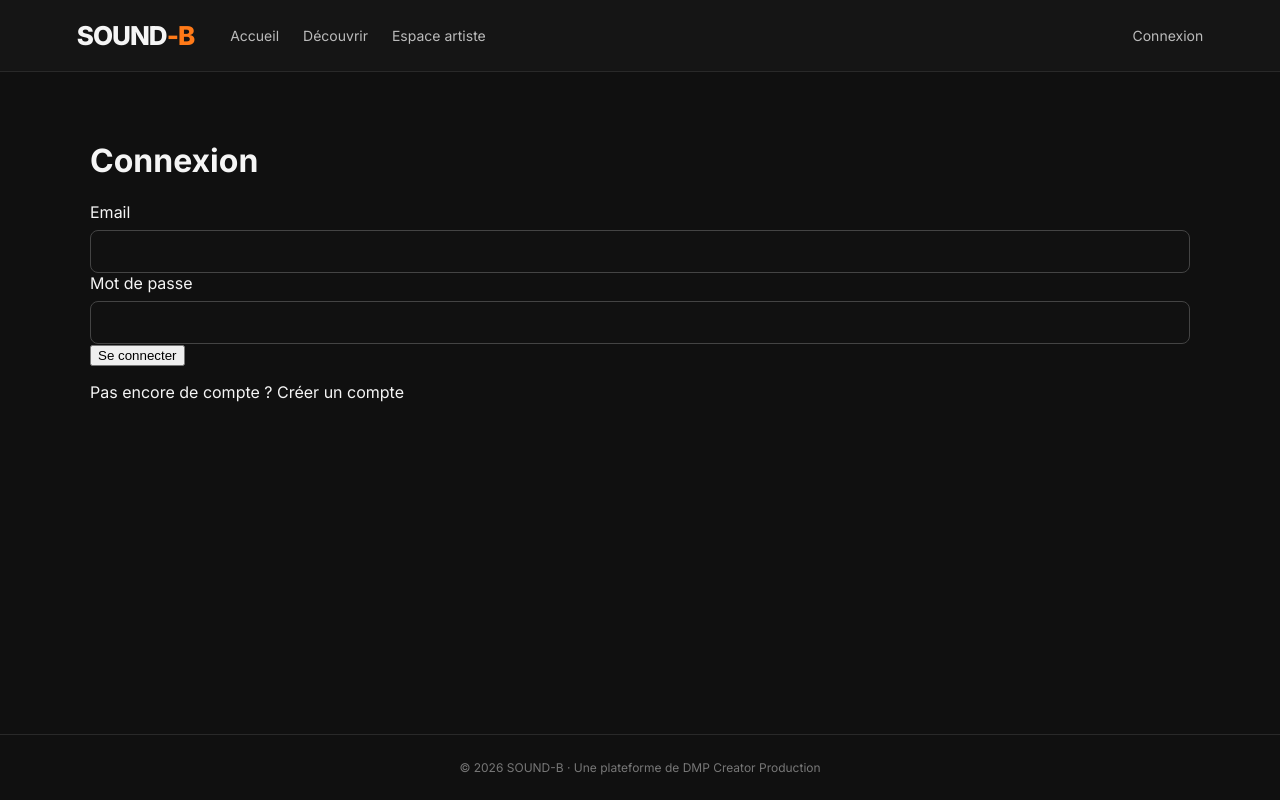
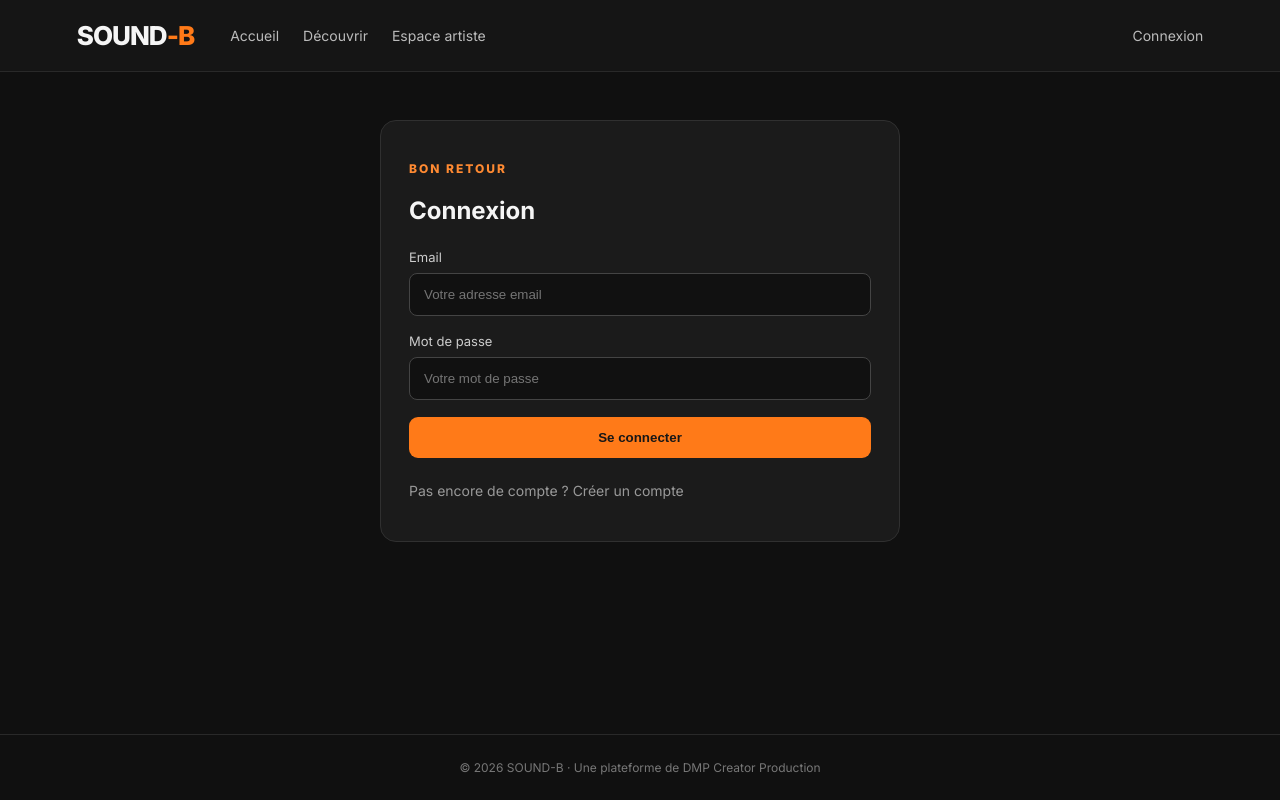
Before and after one commit to soundb-rdc/soundb-rdc, a React (Vite) app: page /connexion in a window 1280 px wide. Built offline with nearby package versions, Linux system fonts and the light colour scheme; no server answers.

Commit message:
Update Login.jsx

```diff
--- a/src/pages/Login.jsx
+++ b/src/pages/Login.jsx
@@ -22,15 +22,13 @@ export default function Login() {
     setBusy(true);
 
     try {
-      // 1. Connexion de l'utilisateur
-      const { data, error } = await supabase.auth.signInWithPassword({
+      const { data, error } =
+        await supabase.auth.signInWithPassword({
           email,
           password,
         });
 
-      if (error) {
-        throw error;
-      }
+      if (error) throw error;
 
       const user = data.user;
 
@@ -38,23 +36,20 @@ export default function Login() {
         throw new Error("Impossible de récupérer les informations du compte.");
       }
 
-      // 2. Récupération du rôle dans la table profiles
-      const { data: profile, error: profileError } = await supabase
+      const { data: profile, error: profileError } =
+        await supabase
           .from("profiles")
           .select("role")
           .eq("id", user.id)
           .maybeSingle();
 
-      if (profileError) {
-        throw profileError;
-      }
+      if (profileError) throw profileError;
 
       if (!profile) {
         await supabase.auth.signOut();
         throw new Error("Profil utilisateur introuvable.");
       }
 
-      // 3. Redirection selon le rôle
       if (profile.role === "admin") {
         nav("/administration", { replace: true });
       } else if (profile.role === "artist") {
@@ -63,22 +58,30 @@ export default function Login() {
         await supabase.auth.signOut();
         throw new Error("Votre compte ne possède pas de rôle autorisé.");
       }
+
     } catch (error) {
-      setMessage(error.message || "Une erreur est survenue");
+      setMessage(
+        error.message || "Une erreur est survenue lors de la connexion."
+      );
     } finally {
       setBusy(false);
     }
   }
 
   return (
-    <div className="page">
+    <section className="form-card">
+
+      <p className="eyebrow">BON RETOUR</p>
+
       <h1>Connexion</h1>
 
       <form onSubmit={submit}>
+
         <label>
           Email
           <input
             type="email"
+            placeholder="Votre adresse email"
             value={email}
             onChange={(e) => setEmail(e.target.value)}
             required
@@ -89,22 +92,32 @@ export default function Login() {
           Mot de passe
           <input
             type="password"
+            placeholder="Votre mot de passe"
             value={password}
             onChange={(e) => setPassword(e.target.value)}
             required
           />
         </label>
 
-        <button type="submit" disabled={busy}>
+        <button
+          type="submit"
+          className="btn primary"
+          disabled={busy}
+        >
           {busy ? "Connexion..." : "Se connecter"}
         </button>
+
       </form>
 
-      {message && <p>{message}</p>}
+      {message && (
+        <p className="notice">{message}</p>
+      )}
 
-      <p>
-        Pas encore de compte ? <Link to="/inscription">Créer un compte</Link>
+      <p className="muted">
+        Pas encore de compte ?{" "}
+        <Link to="/inscription">Créer un compte</Link>
       </p>
-    </div>
+
+    </section>
   );
 }
```
Lines whose indentation alone changed are shown as unchanged.
